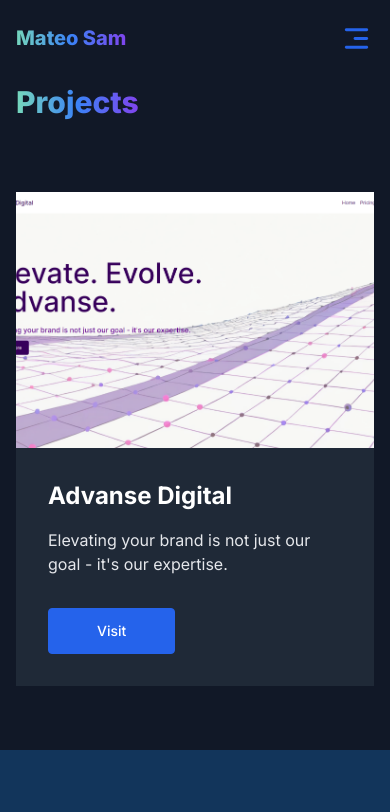
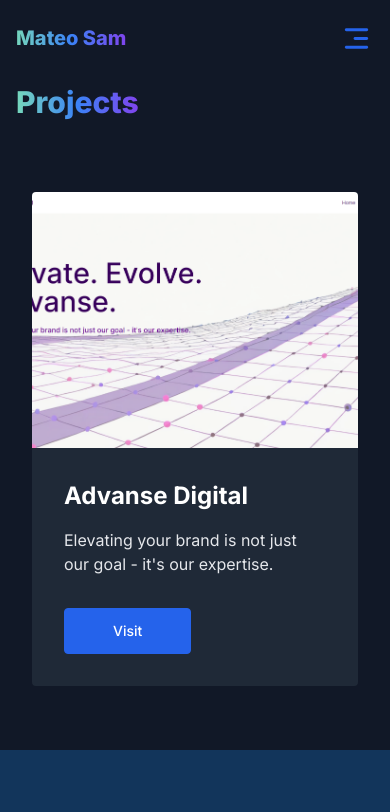
Before and after one commit to sammateo/portfolio-update, a Next.js app: page /projects in a window 390 px wide. Shown: the top 812 px of the page. Built offline with nearby package versions, Linux system fonts and the light colour scheme.

Commit message:
padding  changes

```diff
--- a/components/projects/ProjectRow.tsx
+++ b/components/projects/ProjectRow.tsx
@@ -15,7 +15,7 @@ export default function ProjectRow({
 		<>
 			{newDesign ? (
 				<section>
-					<div className="mx-auto max-w-screen-2xl px-4 py-16 sm:px-6 lg:px-8">
+					<div className="mx-auto max-w-screen-2xl px-8 py-16 lg:px-16">
 						<div className="grid grid-cols-1  lg:h-[75vh] max-h-[700px] lg:grid-cols-2">
 							<div className="relative z-10 lg:py-16">
 								<div className="relative h-64 sm:h-80 lg:h-full">
@@ -26,13 +26,13 @@ export default function ProjectRow({
 												? image
 												: "https://images.unsplash.com/photo-1583608205776-bfd35f0d9f83?ixlib=rb-1.2.1&ixid=MnwxMjA3fDB8MHxwaG90by1wYWdlfHx8fGVufDB8fHx8&auto=format&fit=crop&w=1770&q=80"
 										}
-										className="absolute inset-0 h-full w-full object-cover object-top lg:object-contain lg:rounded"
+										className="absolute inset-0 h-full w-full object-cover object-top lg:object-center lg:object-contain rounded-t"
 									/>
 								</div>
 							</div>
 
-							<div className="relative flex items-center bg-gray-800 lg:rounded-tr lg:rounded-br">
-								<span className="hidden lg:absolute lg:inset-y-0 lg:-start-16 lg:block lg:w-16 lg:bg-gray-800 lg:rounded-tl lg:rounded-bl"></span>
+							<div className="relative flex items-center bg-gray-800 rounded-b lg:rounded-b-none lg:rounded-tr lg:rounded-br">
+								<span className="hidden lg:absolute lg:inset-y-0 lg:-start-16 lg:-start-32 lg:block lg:w-16 lg:w-32 lg:bg-gray-800 lg:rounded-tl lg:rounded-bl"></span>
 
 								<div className="p-8 sm:p-16 lg:p-24">
 									<h2 className="text-2xl font-bold sm:text-3xl text-white">
```
